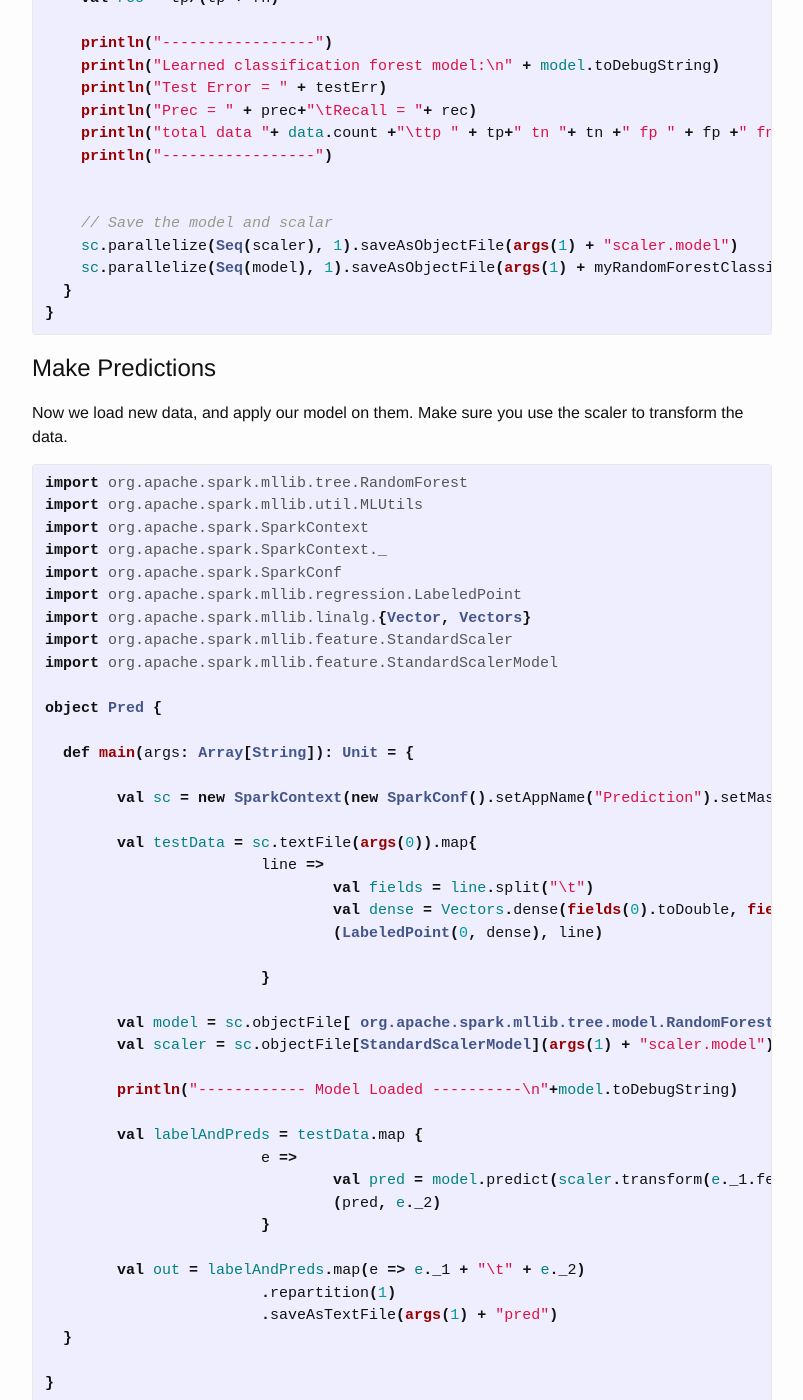
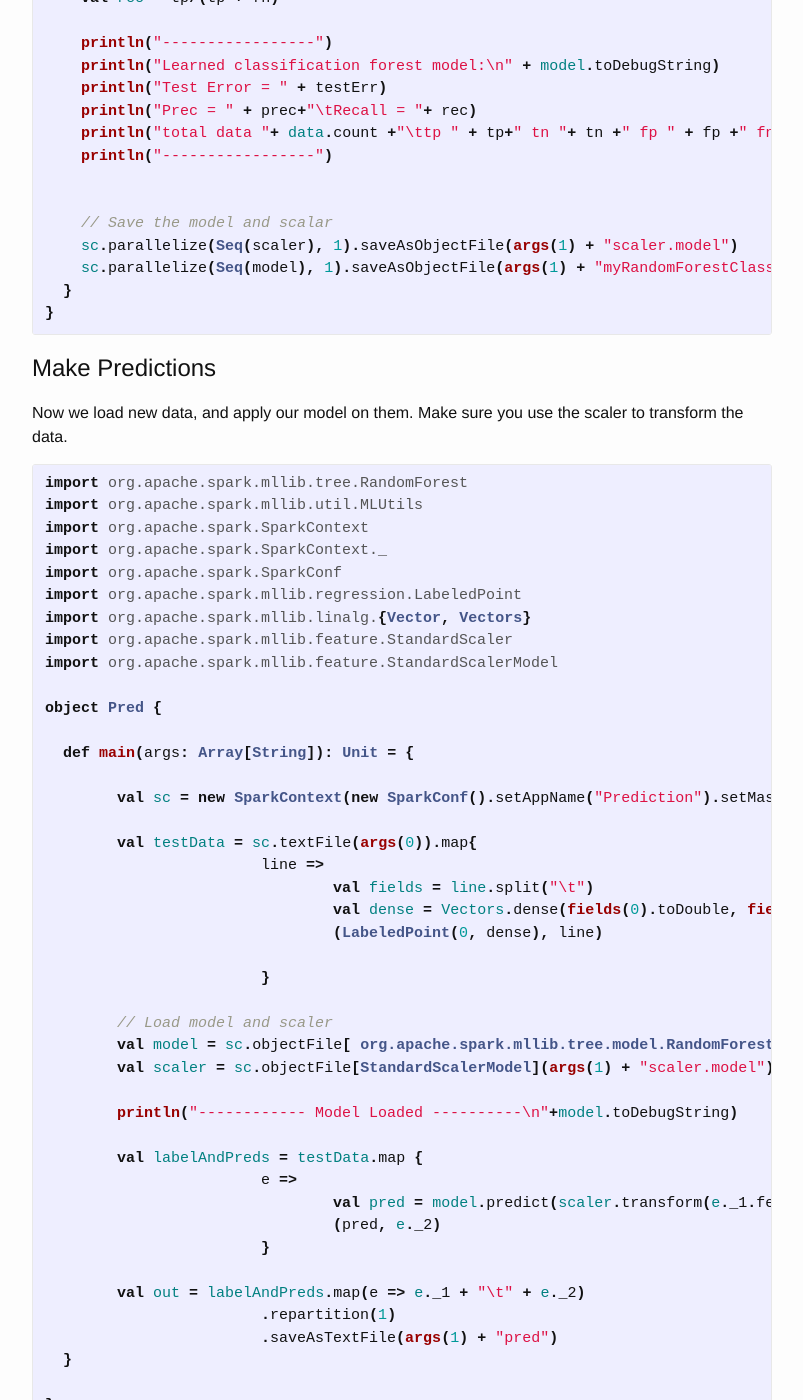
Before and after one commit to qingzhanggithub/qingzhanggithub.github.io, a Jekyll site: the page built from _posts/2016-02-01-ML-with-spark.markdown, in a window 1280 px wide and 1400 px high, scrolled down 2369 px. Shown: the whole window, without its empty margins (238-1041 px from the left). Built offline with Jekyll 4.4.1, drawn with Linux system fonts in a browser that asks for light colours.

Commit message:
minor more edit on ml spark

```diff
--- a/_posts/2016-02-01-ML-with-spark.markdown
+++ b/_posts/2016-02-01-ML-with-spark.markdown
@@ -111,7 +111,7 @@
 
     // Save the model and scalar
     sc.parallelize(Seq(scaler), 1).saveAsObjectFile(args(1) + "scaler.model")
-    sc.parallelize(Seq(model), 1).saveAsObjectFile(args(1) + myRandomForestClassificationModel")
+    sc.parallelize(Seq(model), 1).saveAsObjectFile(args(1) + "myRandomForestClassificationModel")
   }
 }
 {%endhighlight%}
@@ -144,6 +144,7 @@
 
 		 	}
 
+	// Load model and scaler
 	val model = sc.objectFile[ org.apache.spark.mllib.tree.model.RandomForestModel](args(1) + "myRandomForestClassificationModel").first()
 	val scaler = sc.objectFile[StandardScalerModel](args(1) + "scaler.model").first()
 
```
